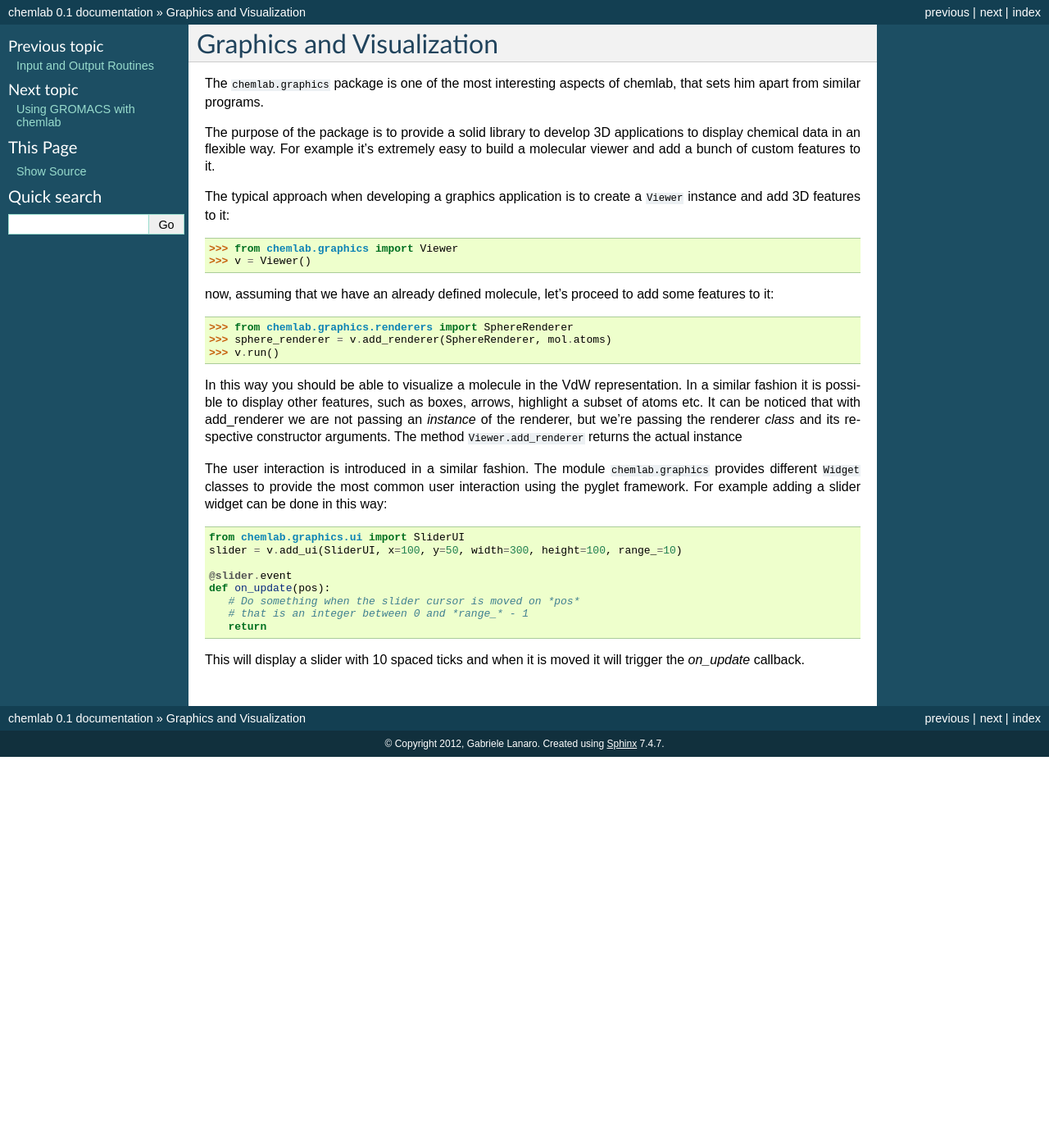
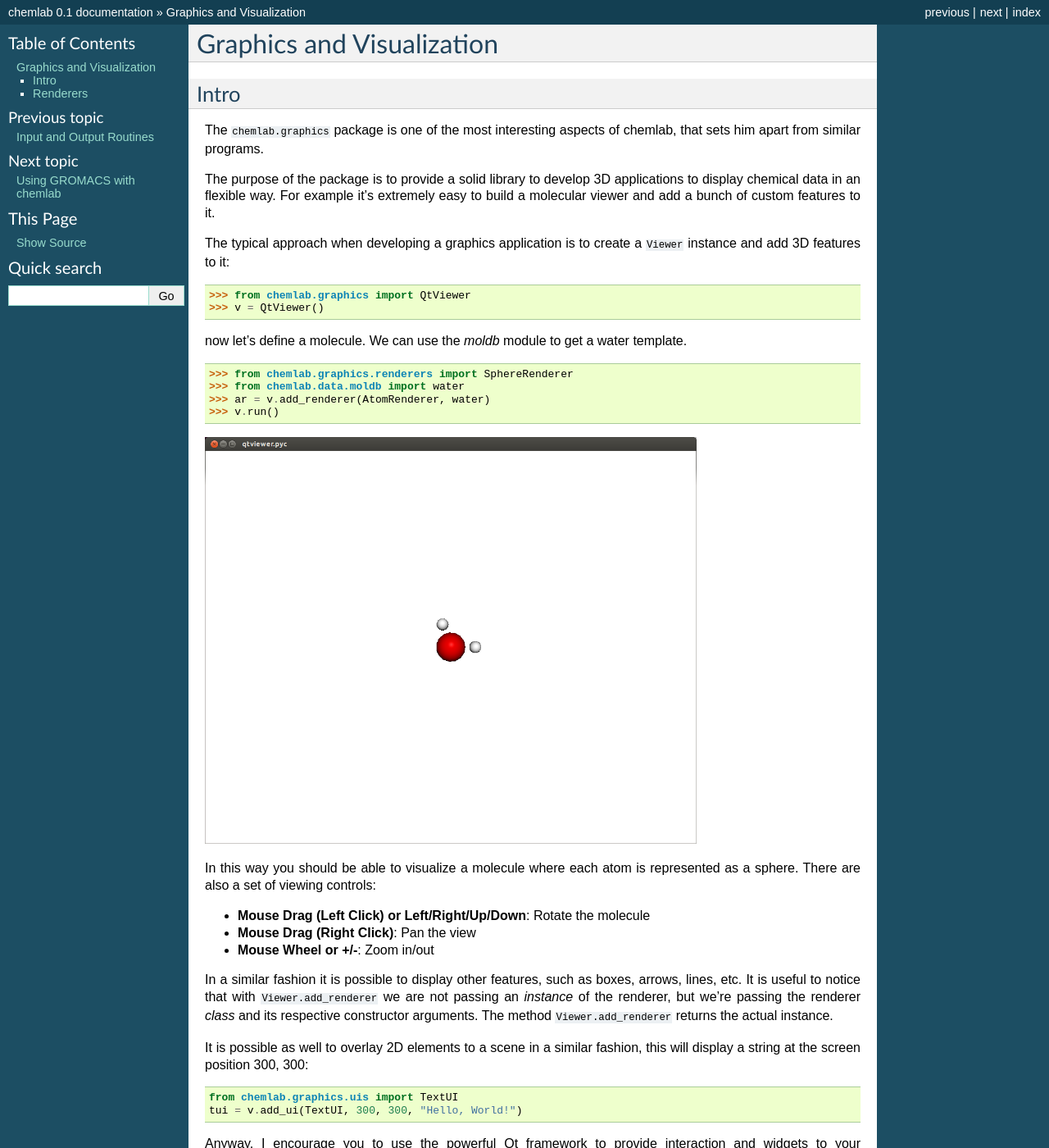
Before and after one commit to chemlab/chemlab, a Sphinx documentation site: the page built from docs/graphics.rst, in a window 1280 px wide and 1400 px high. Shown: the whole window at 82% size. Built offline with Sphinx 7.4.7, drawn with Linux system fonts in a browser that asks for light colours; formulas are drawn with MathJax 3; some of the changed text lies outside the part shown.

Commit message:
Added new test data and some documentation regarding chemlab.graphics

```diff
--- a/docs/graphics.rst
+++ b/docs/graphics.rst
@@ -2,43 +2,61 @@
 Graphics and Visualization
 ==========================
 
-The ``chemlab.graphics`` package is one of the most interesting aspects of chemlab, that sets him apart from similar
-programs.
+Intro
+-----
 
-The purpose of the package is to provide a solid library to develop 3D applications to display chemical data
-in an flexible way. For example it's extremely easy to build a molecular viewer and add a bunch of custom features
-to it.
+The ``chemlab.graphics`` package is one of the most interesting
+aspects of chemlab, that sets him apart from similar programs.
 
-The typical approach when developing a graphics application is to create a ``Viewer`` instance and add
-3D features to it::
+The purpose of the package is to provide a solid library to develop 3D
+applications to display chemical data in an flexible way. For example
+it's extremely easy to build a molecular viewer and add a bunch of
+custom features to it.
 
->>> from chemlab.graphics import Viewer
->>> v = Viewer()
+The typical approach when developing a graphics application is to
+create a ``Viewer`` instance and add 3D features to it::
 
-now, assuming that we have an already defined molecule, let's proceed to add some features to it::
+>>> from chemlab.graphics import QtViewer
+>>> v = QtViewer()
+
+now let's define a molecule. We can use the `moldb` module to get a
+water template.
 
 >>> from chemlab.graphics.renderers import SphereRenderer
->>> sphere_renderer = v.add_renderer(SphereRenderer, mol.atoms)
+>>> from chemlab.data.moldb import water
+>>> ar = v.add_renderer(AtomRenderer, water)
 >>> v.run()
 
-In this way you should be able to visualize a molecule in the VdW representation. In a similar fashion
-it is possible to display other features, such as boxes, arrows, highlight a subset of atoms etc.
-It can be noticed that with add_renderer we are not passing an *instance* of the renderer, but we're passing
-the renderer *class* and its respective constructor arguments. The method ``Viewer.add_renderer`` returns the
-actual instance
+.. image:: _static/graphics_water.png
+    :width: 600px
 
-The user interaction is introduced in a similar fashion. The module ``chemlab.graphics`` provides different
-``Widget`` classes to provide the most common user interaction using the pyglet framework. For example adding a
-slider widget can be done in this way::
+In this way you should be able to visualize a molecule where each atom
+is represented as a sphere. There are also a set of viewing controls:
 
-    from chemlab.graphics.ui import SliderUI
-    slider = v.add_ui(SliderUI, x=100, y=50, width=300, height=100, range_=10)
+- **Mouse Drag (Left Click) or Left/Right/Up/Down**:   Rotate the molecule
 
-    @slider.event
-    def on_update(pos):
-       # Do something when the slider cursor is moved on *pos*
-       # that is an integer between 0 and *range_* - 1
-       return
+- **Mouse Drag (Right Click)**:  Pan the view
 
-This will display a slider with 10 spaced ticks and when it is moved it will trigger the *on_update*
-callback.
+- **Mouse Wheel or +/-**:  Zoom in/out
+
+
+In a similar fashion it is possible to display other features, such as
+boxes, arrows, lines, etc.  It is useful to notice that with
+``Viewer.add_renderer`` we are not passing an *instance* of the renderer, but
+we're passing the renderer *class* and its respective constructor
+arguments. The method ``Viewer.add_renderer`` returns the actual
+instance.
+
+It is possible as well to overlay 2D elements to a scene in a similar
+fashion, this will display a string at the screen position 300, 300::
+
+    from chemlab.graphics.uis import TextUI
+    tui = v.add_ui(TextUI, 300, 300, "Hello, World!")
+
+Anyway, I encourage you to use the powerful Qt framework to provide
+interaction and widgets to your application.
+
+Renderers
+---------
+
+Renderers are simply classes.
```
Also changed, not shown: docs/_static/graphics_water.png (added), 3 other files.
